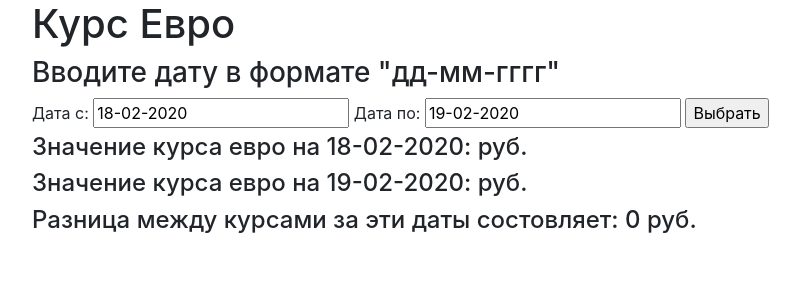
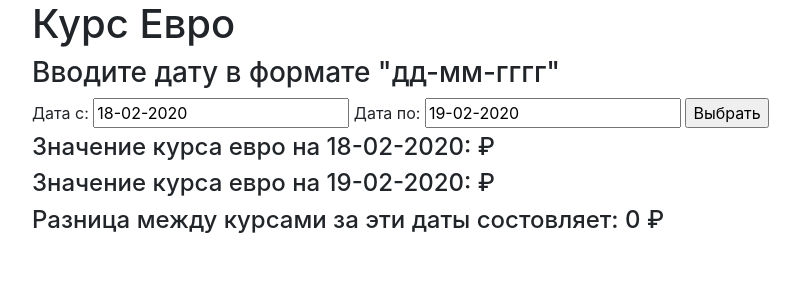
Before and after one commit to Koalex70/CBR-EURO, a PHP site: page / in a window 1280 px wide. Shown: the top 300 px of the page, without its empty margins (53-853 px from the left). Run offline with PHP 8.4, Linux system fonts and the light colour scheme; data that the repository does not hold is empty.

Commit message:
some view fix

```diff
--- a/application/assets/js/app.js
+++ b/application/assets/js/app.js
@@ -12,11 +12,20 @@ $(document).ready(function ()
             url: 'Main/ajax',
             data: $form.serialize(),
             success: function (response) {
-                console.log('success');
                 console.log(response);
+                $('#value-date-from').text(
+                    `Значение курса евро на ${response.dateFrom}: ${response.valueDateFrom} ₽`
+                );
+
+                $('#value-date-to').text(
+                    `Значение курса евро на ${response.dateTo}: ${response.valueDateTo} ₽`
+                );
+
+                $('#difference').text(
+                    `Разница между курсами за эти даты составляет: ${response.difference.toFixed(4)} ₽`
+                );
             },
             error: function (jqXhr, textStatus, errorThrown) {
-                // alert("Ошибка '" + jqXhr.status + "' (textStatus: '" + textStatus + "', errorThrown: '" + errorThrown + "')");
                 console.log(jqXhr);
                 console.log(textStatus);
                 console.log(errorThrown);
--- a/application/views/main_view.php
+++ b/application/views/main_view.php
@@ -9,7 +9,7 @@
         <input type="text" name="dateTo" id="dateTo" value="<?php echo $data['dateTo']; ?>">
         <input type="submit" value="Выбрать" id="submit-button">
     </form>
-    <h4>Значение курса евро на <?php echo $data['dateFrom']; ?>: <?php echo $data['valueDateFrom']; ?> руб.</h4>
-    <h4>Значение курса евро на <?php echo $data['dateTo']; ?>: <?php echo $data['valueDateTo']; ?> руб.</h4>
-    <h4>Разница между курсами за эти даты состовляет: <?php echo round($data['difference'], 4); ?> руб.</h4>
+    <h4 id="value-date-from">Значение курса евро на <?php echo $data['dateFrom']; ?>: <?php echo $data['valueDateFrom']; ?> ₽</h4>
+    <h4 id="value-date-to">Значение курса евро на <?php echo $data['dateTo']; ?>: <?php echo $data['valueDateTo']; ?> ₽</h4>
+    <h4 id="difference">Разница между курсами за эти даты состовляет: <?php echo round($data['difference'], 4); ?> ₽</h4>
 </div>
```
